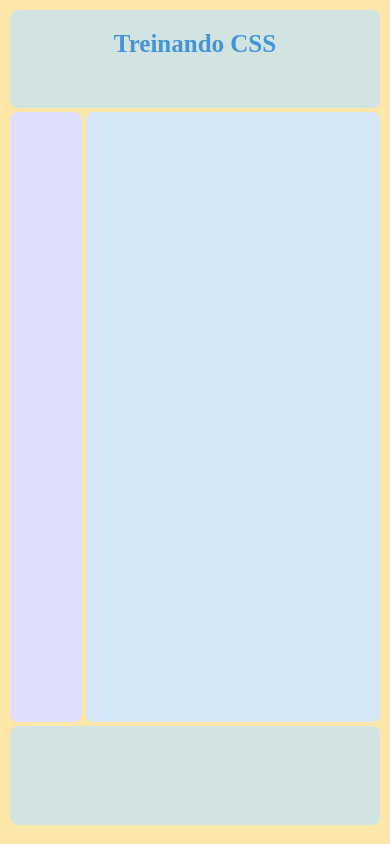
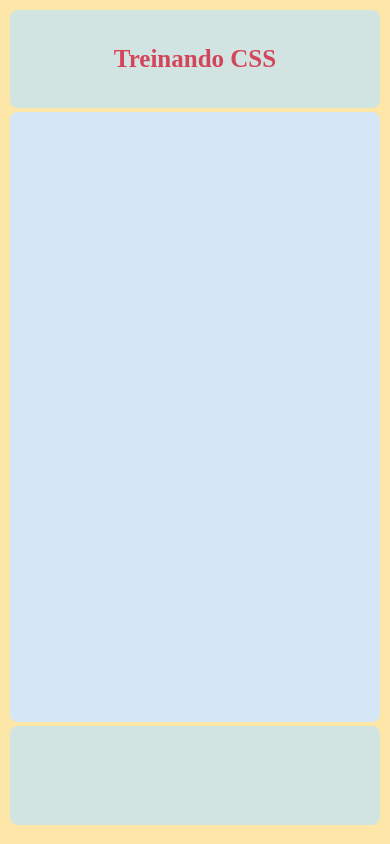
Before and after one commit to pccgaucho/media-query-exercicio2-paulo, a plain HTML site: page index.html in a window 390 px wide. Drawn offline with Linux system fonts and the light colour scheme.

Commit message:
Incluindo css para mobile e fazendo correções de alinhamentos.

```diff
--- a/style.css
+++ b/style.css
@@ -24,7 +24,6 @@ body {
 
 header, aside, main, footer {
     border: solid var(--cor-borda) 2px;
-    padding-top: 20px;
     border-radius: 10px;
 }
 
@@ -33,11 +32,13 @@ header, footer {
 }
 
 header {
-    text-align: center;
     font-size: 25px;
     font-weight: bold;
     color: var(--cor-letra-desktop);
     background-color: var(--cor-fundo-header);
+    display: flex;
+    justify-content:center;
+    align-items: center;
 }
 
 aside {
@@ -51,3 +52,15 @@ main {
 footer {
     background-color: var(--cor-fundo-footer);
 }
+
+@media screen and (max-width: 640px) {
+    header {
+        color: var(--cor-letra-mobile);
+    }
+    aside {
+        display: none;
+    }
+    main {
+        grid-column: 1/3;
+    }
+}
```
